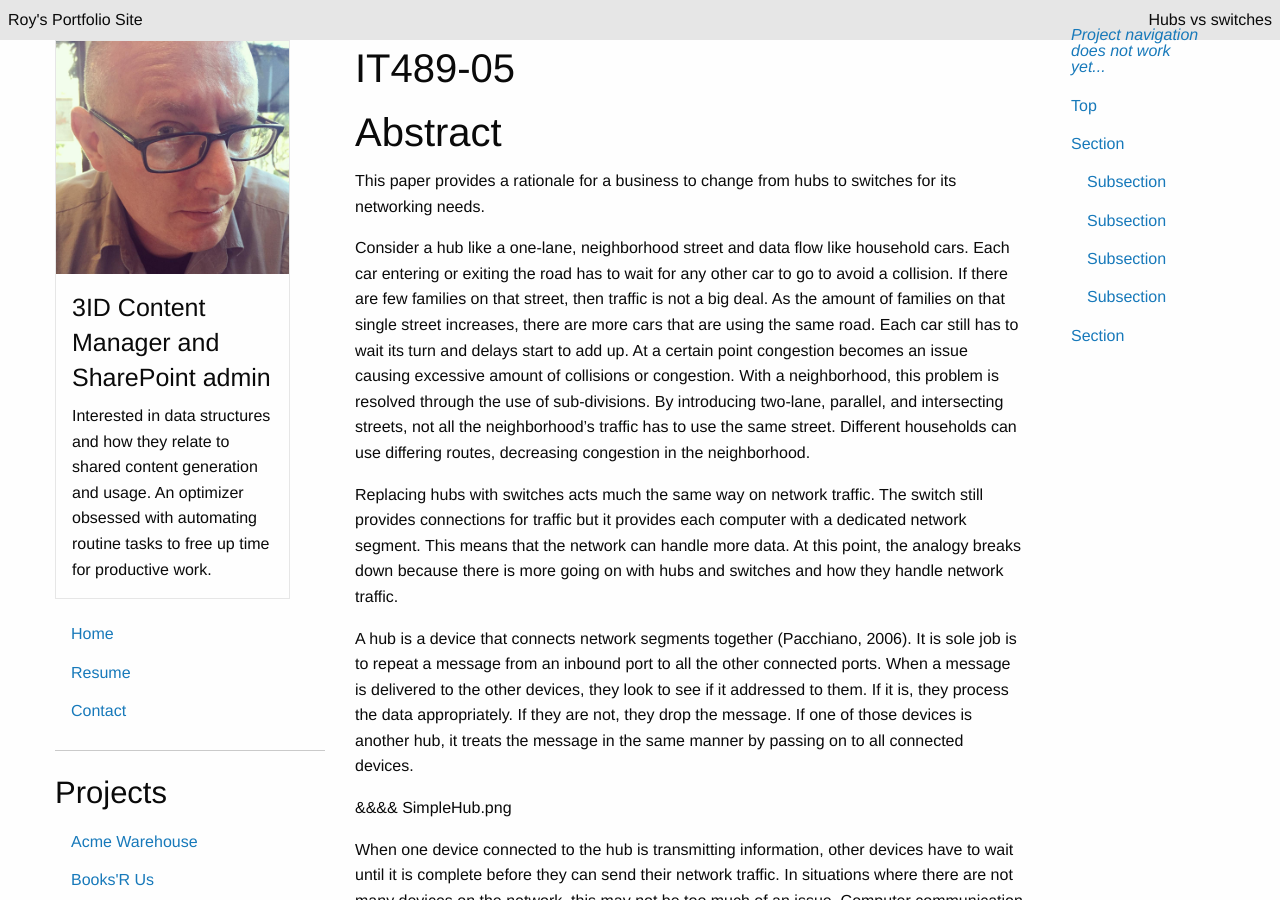
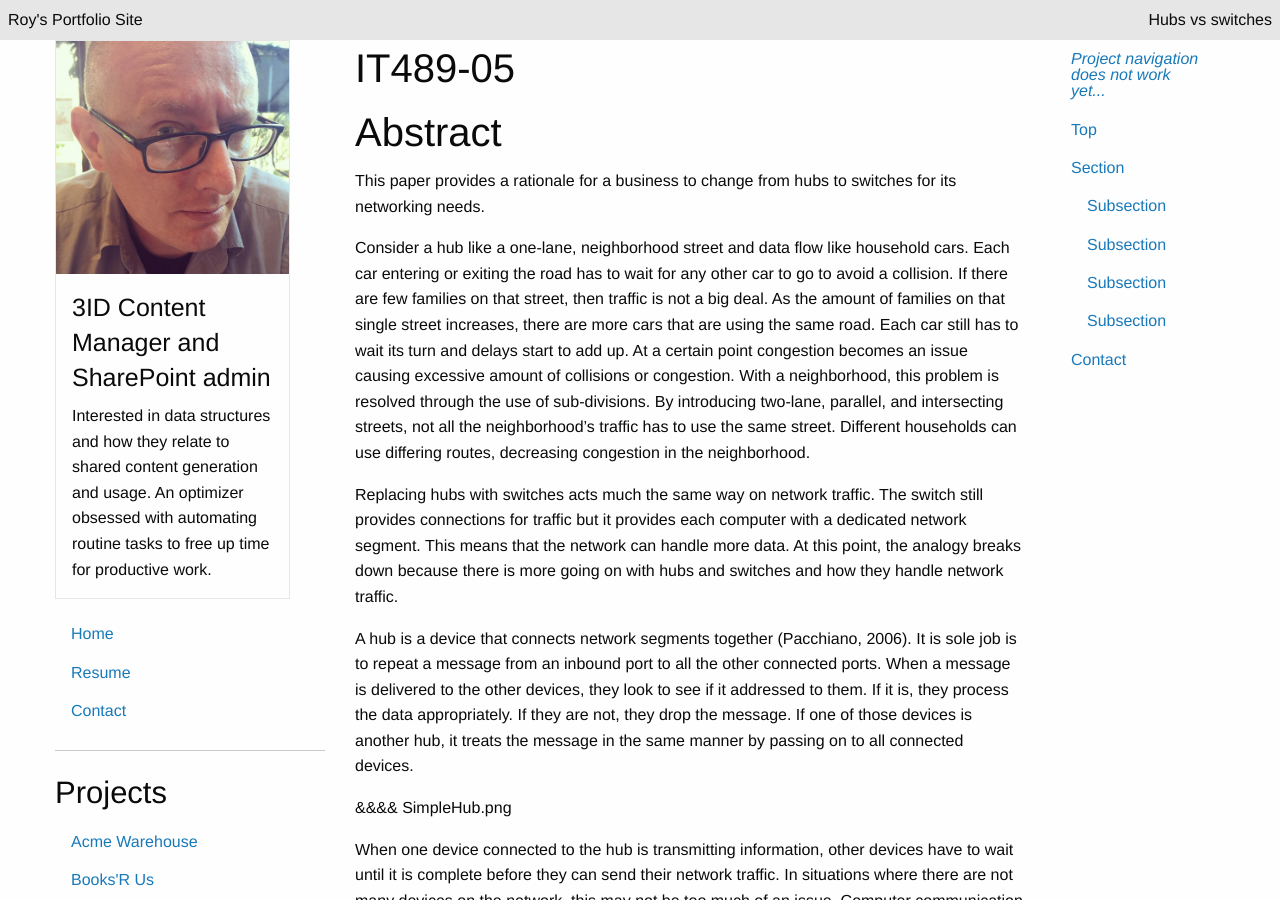
Before and after one commit to royemosby/roymosby.me, a Jekyll site: the page built from projects/HubVSSwitches.md, in a window 1280 px wide and 900 px high. Built offline with Jekyll 4.4.1, drawn with Linux system fonts in a browser that asks for light colours.

Commit message:
projectNav include problematic

```diff
--- a/_includes/header.html
+++ b/_includes/header.html
@@ -1,10 +1,10 @@
 <div class="top-bar-container" data-sticky-container>
-  <div class="sticky sticky-topbar" data-sticky data-options="anchor: page; marginTop: 0; stickyOn: large;" style="width:100%">
+  <div class="sticky sticky-topbar" data-sticky data-options="anchor: page; marginTop: 0; stickyOn: medium;" style="width:100%">
 <nav class="top-bar">
   <div class="top-bar-left">
     <span>Roy's Portfolio Site</span>
   </div>
-  <div class="top-bar-right">
+  <div class="top-bar-right show-for-medium">
     <span>{{ page.title }}</span>
   </div>
 </nav>
--- a/_includes/projectNav.html
+++ b/_includes/projectNav.html
@@ -1,5 +1,6 @@
-<div class="columns show-for-medium-up medium-2 right"data-sticky-container>
-  <div class="sticky" data-sticky sticky-margin-top="0">
+<div class="columns show-for-medium-up medium-2" data-sticky-container>
+  <div class="sticky" data-sticky data-top-anchor="20">
+    <!-- sticky-margin-top??-->
       <ul class="vertical menu">
     <li><a href="/index.html"><em>Project navigation does not work yet...</em></a></li>
     <li><a href="/index.html">Top</a></li>
@@ -10,7 +11,7 @@
       <li><a href="#">Subsection</a></li>
       <li><a href="#">Subsection</a></li>
     </ul>
-    <li><a href="/contact.html">Section</a></li>
+    <li><a href="/contact.html">Contact</a></li>
   </ul>
   </div>
 
```
